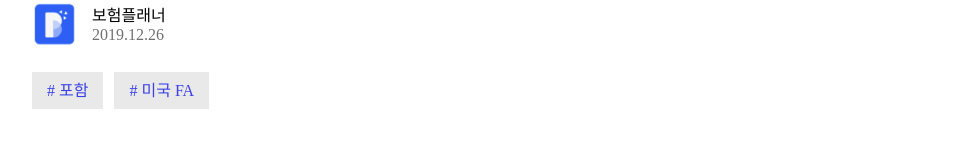
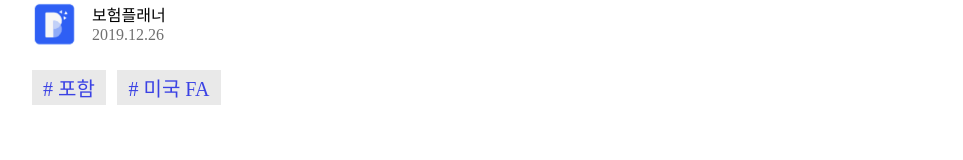
Before and after one commit to Sungsoo-FE/concat, a React (Create React App) app: page /content in a window 1280 px wide. Shown: the part 291-451 px from the top of the page, without its empty margins (158-1121 px from the left). Built offline with nearby package versions, Linux system fonts and the light colour scheme.

Commit message:
content page cate-box 간격 수정

```diff
--- a/src/index.css
+++ b/src/index.css
@@ -21,7 +21,6 @@ body {
   -moz-osx-font-smoothing: grayscale;
 }
 
-
 code {
   font-family: source-code-pro, Menlo, Monaco, Consolas, 'Courier New',
     monospace;
--- a/src/pages/content.css
+++ b/src/pages/content.css
@@ -41,24 +41,39 @@
 }
 
 .box-wrapper {
-    margin-top:30px;
+    margin-top:23px;
     margin-bottom: 64px;
 }
 .con-box {
-    margin-right: 11px;
     background-color:#e9e9e9;
     color: #3B42E4;
+    display: table-cell;
     text-align: center;
-    padding: 10px;
-    padding-right: 15px;
-    padding-left: 15px;
+    vertical-align: middle;
+    width: 74px;
+    height: 35px;
+    font-size: 20px;
 }
 
+.con-box2 {
+    position: relative;
+    left: 11px;
+    background-color:#e9e9e9;
+    color: #3B42E4;
+    display: table-cell;
+    text-align: center;
+    vertical-align: middle;
+    width: 104px;
+    height: 35px;
+    font-size: 20px;
+}
 .con-img {
     width: 900px;
     height: auto;
     margin-bottom: 47px;
 }
+
+
 
 .con-main-text {
     font-size: 22px;
--- a/src/pages/content.js
+++ b/src/pages/content.js
@@ -17,7 +17,7 @@ const Content = () => {
                 </div>
                 <div className = "box-wrapper">
                     <a className = "con-box"># 포함</a>
-                    <a className = "con-box"># 미국 FA</a>
+                    <a className = "con-box2"># 미국 FA</a>
                 </div>
             </div>
             <div className = "news-wrapper">
--- a/src/pages/magazine/magazine.css
+++ b/src/pages/magazine/magazine.css
@@ -8,6 +8,7 @@
 }
 .rootDiv {
     width: 100vw;
+    margin-bottom: 122px;
 }
 
 .main-wrap-wrapper {
```
